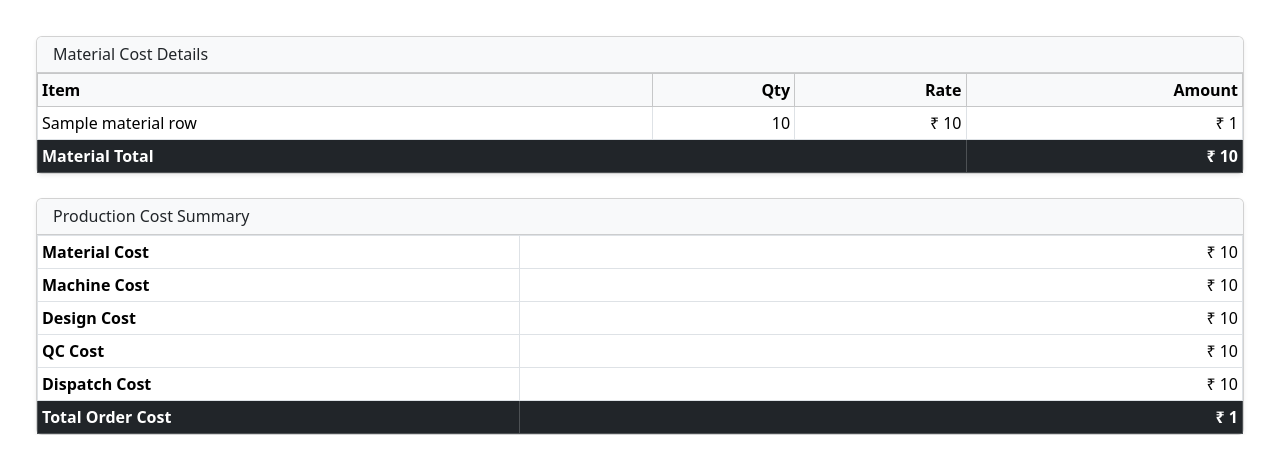
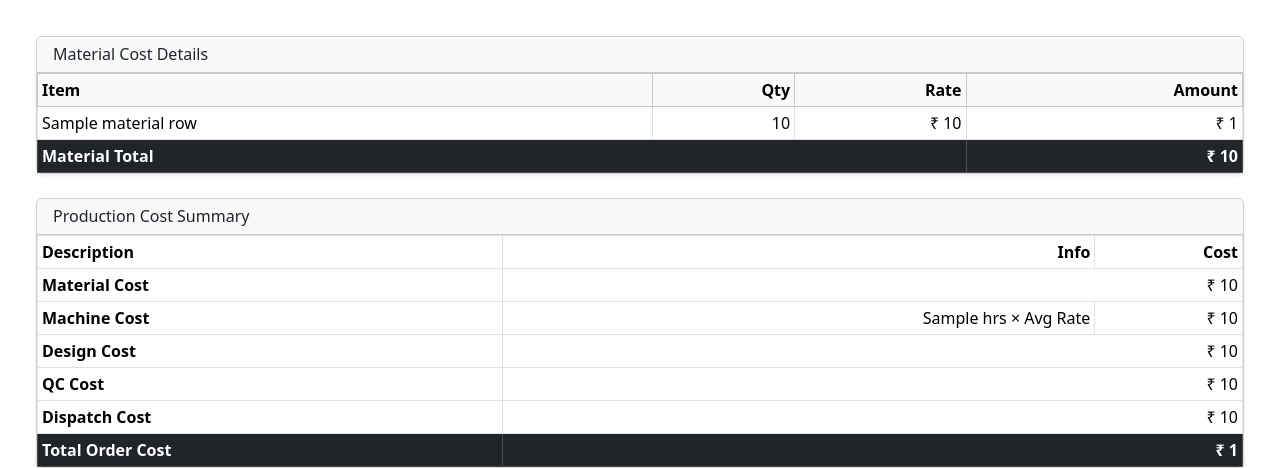
Before and after one commit to vineet2verma/ac_project, a Django app: template order_costing_app/templates/order_costing/order_costing.html in a window 1280 px wide. Shown: the part 405-873 px from the top of the page. Before the commit the page ends 840 px from the top, so only its background shows below. Run offline with Django 5.2, Linux system fonts and the light colour scheme; tables that the repository leaves empty hold one stand-in row (values such as "Sample post"); the template is opened without the code that fills it: values that come from a table or form of the project are taken from there, most other values are stand-ins (such as "Sample title", 1, 10 or a date in 2020); grey boxes marked "Sample" are stand-in pictures.

Commit message:
ORDER COSTING WORKING SHOW MACHINE HOURS

```diff
--- a/invoice_app/templates/invoice_app/quotation_list.html
+++ b/invoice_app/templates/invoice_app/quotation_list.html
@@ -27,6 +27,8 @@
             <th>Date</th>
             <th>Client</th>
             <th>Mobile</th>
+            <th>Sales Person</th>
+            <th>Sub Total</th>
             <th>Total</th>
             <th>Action</th>
         </tr>
@@ -39,6 +41,8 @@
             <td>{{ q.date }}</td>
             <td>{{ q.customer.name }}</td>
             <td>{{ q.customer.phone }}</td>
+            <td>{{q.customer.sales_person}}</td>
+            <td>₹ {{ q.subtotal }}</td>
             <td>₹ {{ q.grand_total }}</td>
             <td>
                 <a href="{% url 'invoice_app:quotation_view' q.id %}"
--- a/order_costing_app/templates/order_costing/order_costing.html
+++ b/order_costing_app/templates/order_costing/order_costing.html
@@ -135,32 +135,51 @@
 
         <div class="card-body p-0">
             <table class="table table-bordered table-sm mb-0">
+                <thead>
+                    <tr>
+                        <th>Description</th>
+                        <th class="text-end" >Info</th>
+                        <th class="text-end">Cost</th>
+                    </tr>
+                </thead>
                 <tbody>
                     <tr>
-                        <th style="width:40%">Material Cost</th>
-                        <td class="text-end">₹ {{ material_cost }}</td>
+                        <th>Material Cost</th>
+                        <td class="text-end" colspan="2">₹ {{ material_cost }}</td>
                     </tr>
+
                     <tr>
                         <th>Machine Cost</th>
+                        <td class="text-end">
+                            {{ machine_hours }} hrs
+                            {% if machine_hours %}
+                                × Avg Rate
+                            {% endif %}
+                        </td>
                         <td class="text-end">₹ {{ machine_cost }}</td>
                     </tr>
+
                     <tr>
                         <th>Design Cost</th>
-                        <td class="text-end">₹ {{ design_cost }}</td>
+                        <td class="text-end" colspan="2">₹ {{ design_cost }}</td>
                     </tr>
+
                     <tr>
                         <th>QC Cost</th>
-                        <td class="text-end">₹ {{ qc_cost }}</td>
+                        <td class="text-end" colspan="2">₹ {{ qc_cost }}</td>
                     </tr>
+
                     <tr>
                         <th>Dispatch Cost</th>
-                        <td class="text-end">₹ {{ dispatch_cost }}</td>
+                        <td class="text-end" colspan="2">₹ {{ dispatch_cost }}</td>
                     </tr>
-                </tbody>
+                    </tbody>
+
                 <tfoot class="table-dark">
                     <tr>
                         <th>Total Order Cost</th>
-                        <th class="text-end">₹ {{ total_cost }}</th>
+<!--                        <td class="text-end"></td>-->
+                        <th class="text-end" colspan="2" >₹ {{ total_cost }}</th>
                     </tr>
                 </tfoot>
             </table>
```
Also changed, not shown: machine_app/views.py (+4 -3 lines), order_costing_app/views.py (+46 -18 lines).
